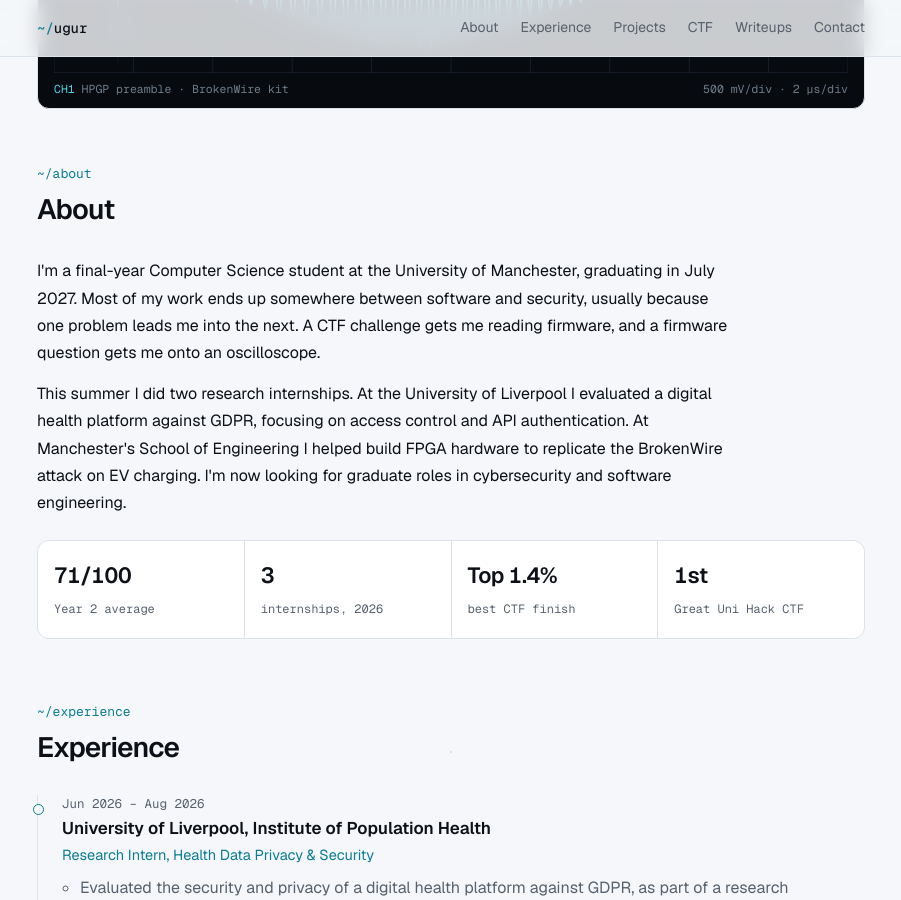
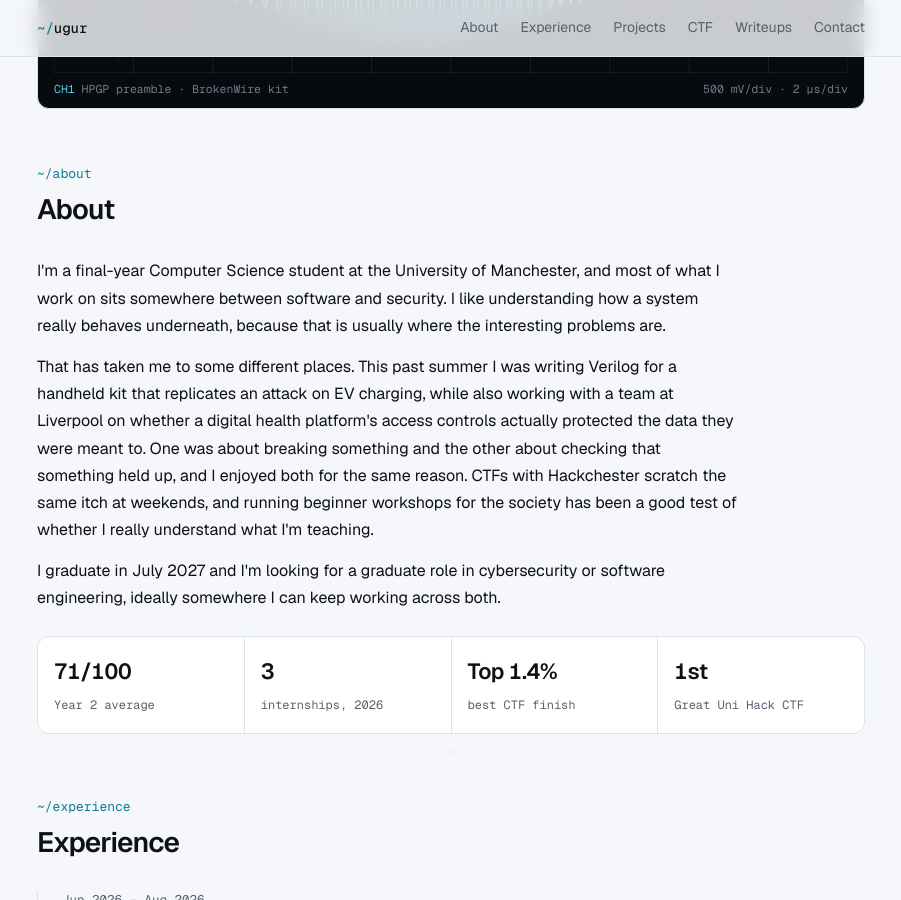
Before and after one commit to ugurturgut1/ugurturgut1.github.io, a Jekyll site: the page built from index.html, in a window 1280 px wide and 900 px high, scrolled down 598 px. Shown: the whole window, without its empty margins (189-1090 px from the left). Built offline with Jekyll 4.4.1, drawn with Linux system fonts in a browser that asks for light colours.

Commit message:
Rewrite About section with a more natural flow

```diff
--- a/index.html
+++ b/index.html
@@ -49,13 +49,16 @@
 <section id="about">
   <div class="label">~/about</div>
   <h2>About</h2>
-  <p>I'm a final-year Computer Science student at the University of Manchester, graduating in July 2027. Most of my work
-  ends up somewhere between software and security, usually because one problem leads me into the next. A CTF challenge
-  gets me reading firmware, and a firmware question gets me onto an oscilloscope.</p>
-  <p>This summer I did two research internships. At the University of Liverpool I evaluated a digital health platform
-  against GDPR, focusing on access control and API authentication. At Manchester's School of Engineering I helped build
-  FPGA hardware to replicate the BrokenWire attack on EV charging. I'm now looking for graduate roles in cybersecurity
-  and software engineering.</p>
+  <p>I'm a final-year Computer Science student at the University of Manchester, and most of what I work on sits somewhere
+  between software and security. I like understanding how a system really behaves underneath, because that is usually
+  where the interesting problems are.</p>
+  <p>That has taken me to some different places. This past summer I was writing Verilog for a handheld kit that replicates
+  an attack on EV charging, while also working with a team at Liverpool on whether a digital health platform's access
+  controls actually protected the data they were meant to. One was about breaking something and the other about checking
+  that something held up, and I enjoyed both for the same reason. CTFs with Hackchester scratch the same itch at weekends,
+  and running beginner workshops for the society has been a good test of whether I really understand what I'm teaching.</p>
+  <p>I graduate in July 2027 and I'm looking for a graduate role in cybersecurity or software engineering, ideally
+  somewhere I can keep working across both.</p>
   <div class="facts">
     <div><b>71/100</b><span>Year 2 average</span></div>
     <div><b>3</b><span>internships, 2026</span></div>
```
